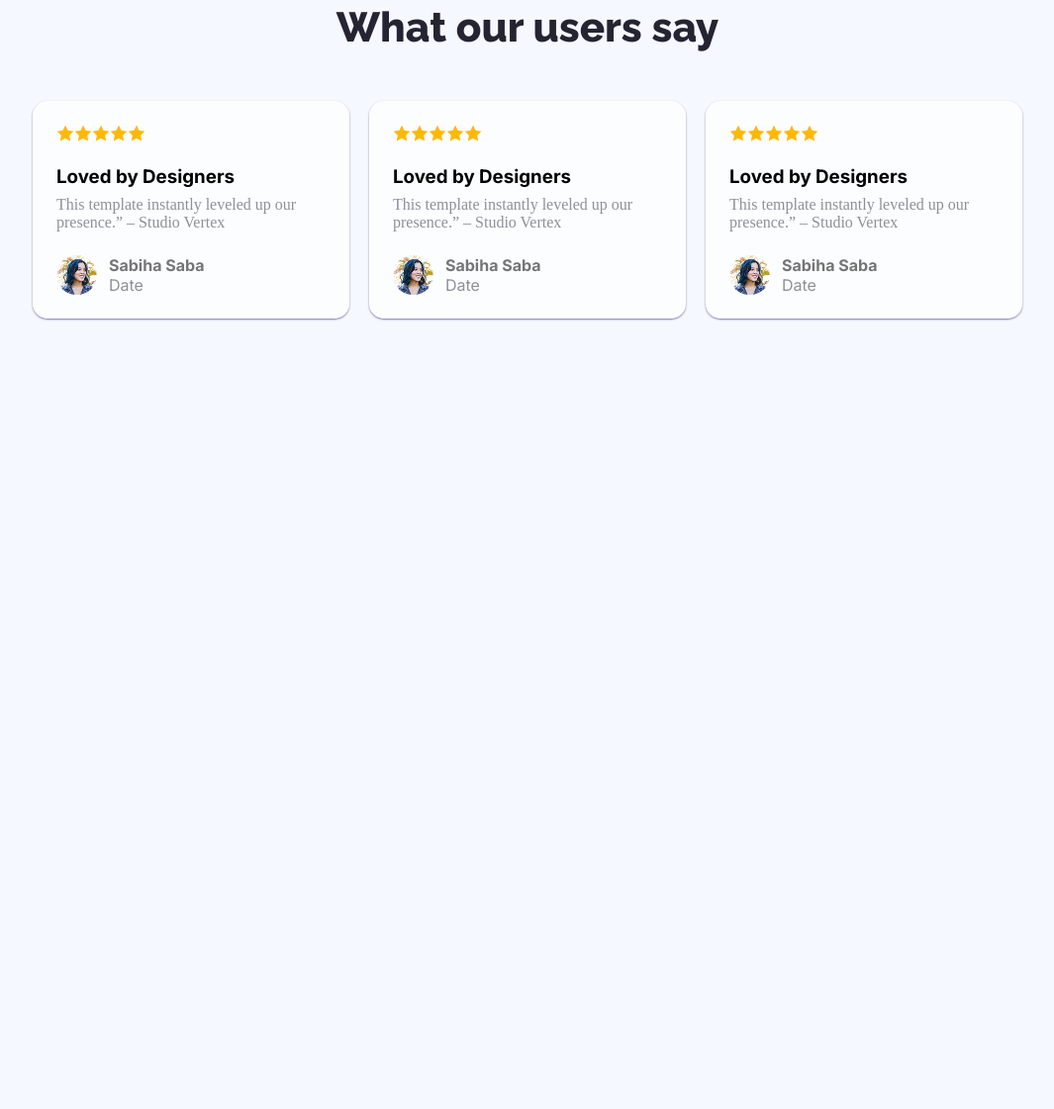
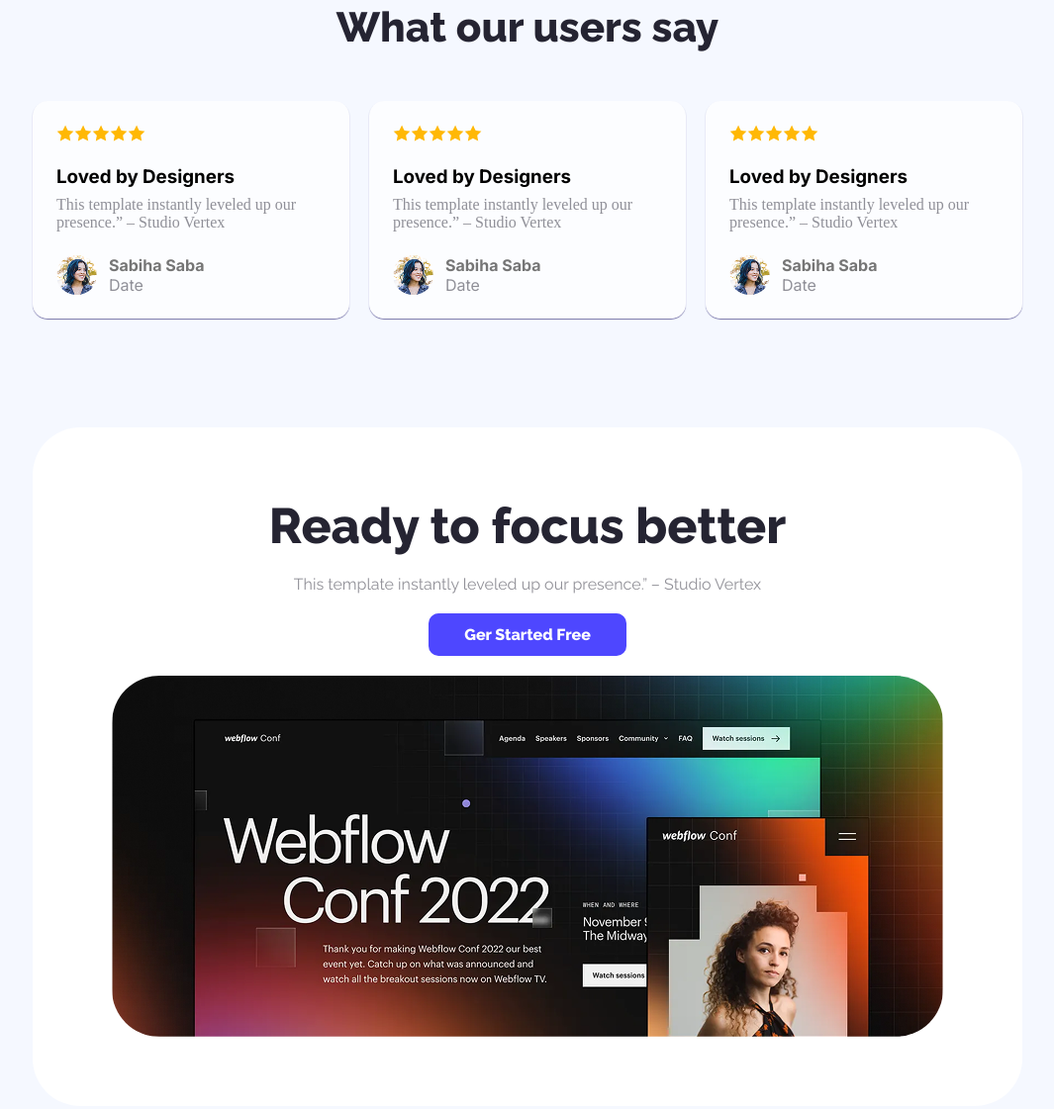
Before and after one commit to aminur-islam-sojib/B12A01-landing-launchpad, a plain HTML site: page index.html in a window 1280 px wide. Shown: the part 1666-2787 px from the top of the page at 99% size, without its empty margins (107-1172 px from the left). Before the commit the page ends 2098 px from the top, so only its background shows below. Drawn offline with Linux system fonts and the light colour scheme.

Commit message:
add focus section

```diff
--- a/index.html
+++ b/index.html
@@ -119,6 +119,15 @@
                 </div>
             </div>
         </section>
+
+        <section>
+            <div class="focus-section flex raleway">
+                <h1 class="heading-color">Ready to focus better</h1>
+                <p class="description">This template instantly leveled up our presence.” – Studio Vertex</p>
+                <button class="btn">Ger Started Free</button>
+                <img src="Assets/wc-big.png" alt="">
+            </div>
+        </section>
     </main>
 </body>
 </html>
--- a/style/style.css
+++ b/style/style.css
@@ -143,7 +143,7 @@ header {
     padding: 24px;
     background-color: #ffffffb2;
     border-radius: 15px;
-    box-shadow: 0px 1px 2px #7875a8;
+    box-shadow: 0px 1px 1px #7875a8;
     cursor: pointer;
     transition: 0.8s;
 }
@@ -169,3 +169,25 @@ header {
     color: #757575;
 }
 /* Review Section Closed  */
+
+/* Focus  */
+.focus-section {
+    flex-direction: column;
+    margin: 110px 140px;
+    padding: 70px 150px;
+    background-color: white;
+    border-radius: 48px;
+}
+.focus-section h1 {
+    font-size: 50px;
+    font-weight: 800;
+}
+.focus-section p {
+    margin: 20px 0;
+}
+.focus-section img {
+    border-radius: 48px;
+    margin-top: 20px;
+    cursor: pointer;
+}
+/* Focus Closed  */
```
